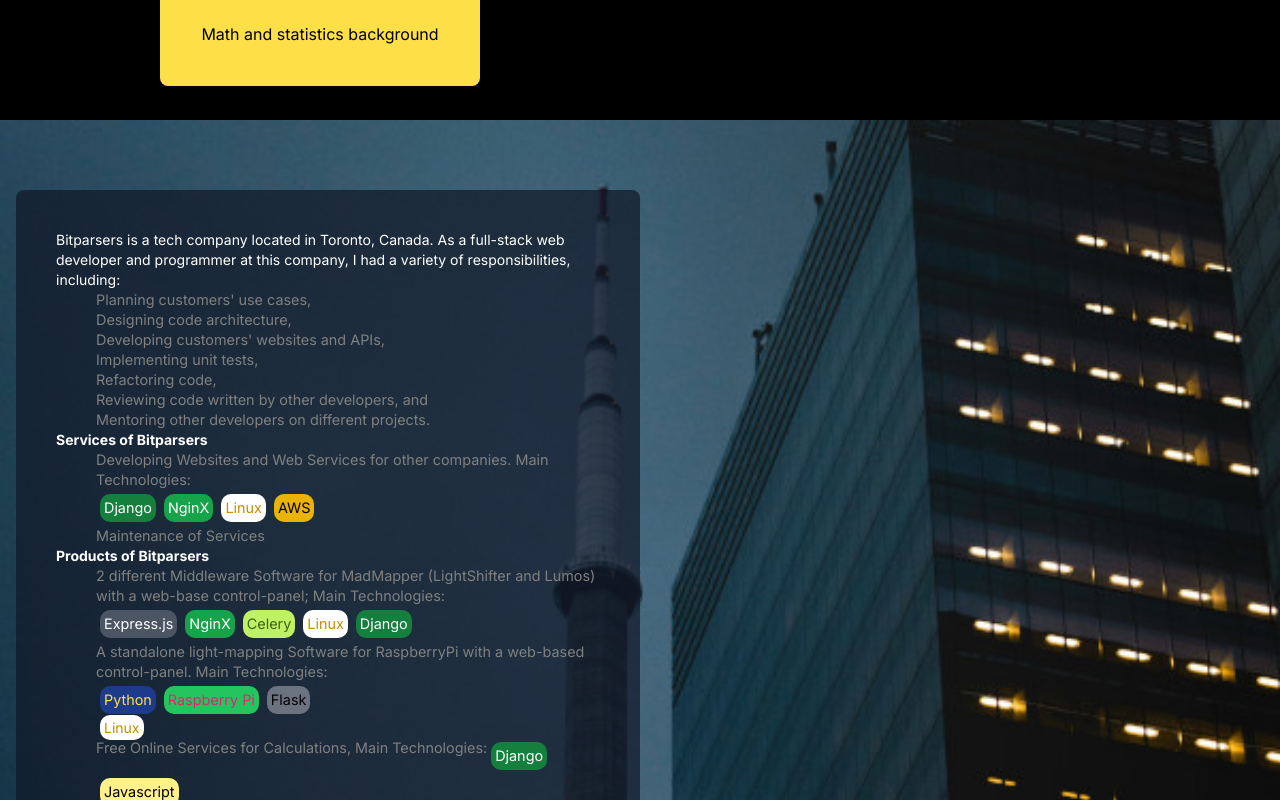
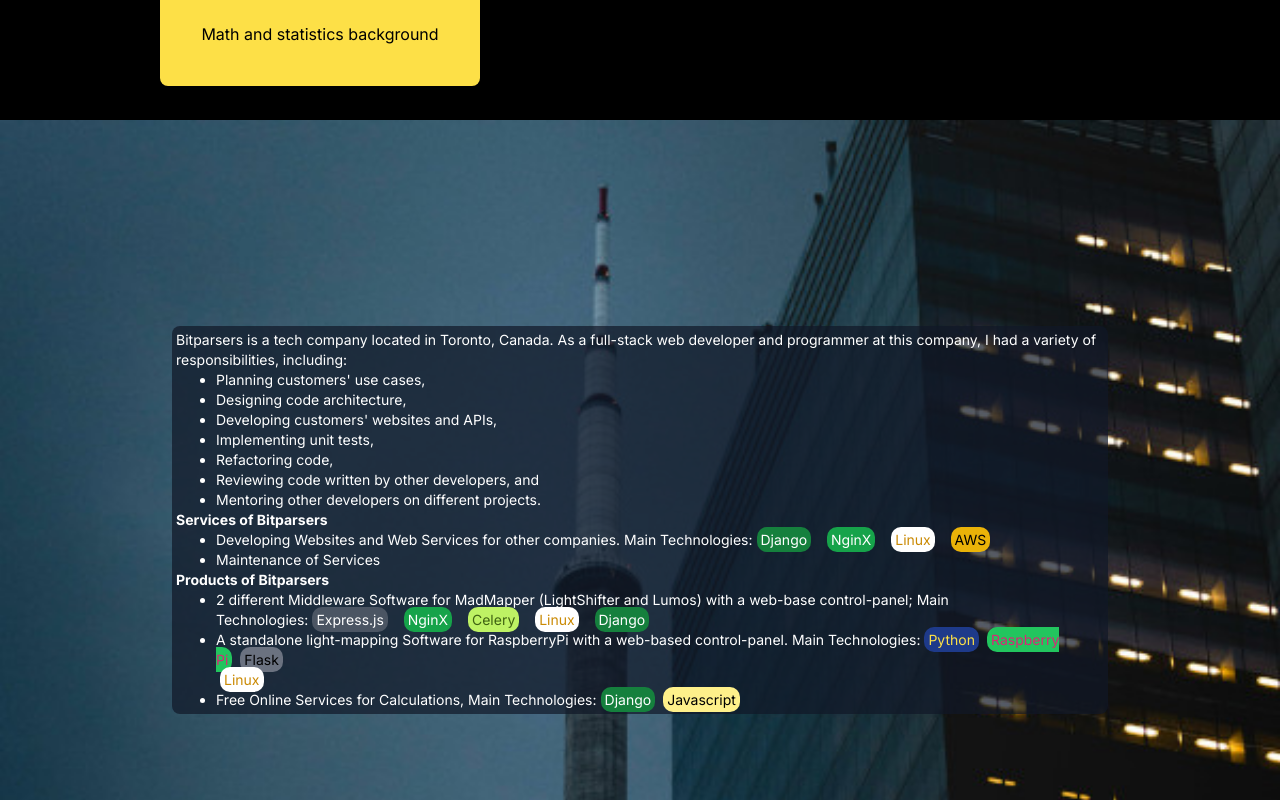
Before and after one commit to SirSaleh/Portfolio, a Next.js app: page / in a window 1280 px wide. Shown: the part 1480-2280 px from the top of the page. Built offline with nearby package versions, Linux system fonts and the light colour scheme.

Commit message:
Fix bug in box sizing of bitparsers page

```diff
--- a/src/app/globals.css
+++ b/src/app/globals.css
@@ -37,8 +37,8 @@ ul {
 }
 
 ul > li {
-  display: flex;
-  flex-wrap: wrap;
+  /* display: block; */
+  margin-right: 10px;
 }
 
 @layer utilities {
--- a/src/app/special components/bitparsersInc_page.tsx
+++ b/src/app/special components/bitparsersInc_page.tsx
@@ -32,13 +32,13 @@ export default function BitparsersIncPage(props: BitparsersIncProps) {
     return (
     <PortfolioSinglePager>
         <div id="base_bitparsers_page" className="base-bitparsers-page w-full h-screen bg-black">
-          <div className="w-screen h-screen flex flex-col md:flex-row justify-evenly p-4 text-left">
-            <div id="bitparsers_description" className="bg-gray-900 bg-opacity-70 rounded-lg	overflow-x-hidden	 item-holder w-3/4 md:w-1/2 text-white m-auto text-sm flex flex-col justify-center p-10 m-auto">
+          <div className="w-screen h-screen flex flex-col justify-center items-center p-4 text-left">
+            <div id="bitparsers_description" className="bg-gray-900 bg-opacity-70 rounded-lg overflow-x-hidden overflow-y-scroll w-full md:w-3/4 text-white m-auto text-sm p-1">
               <div>
                 <p>
                   Bitparsers is a tech company located in Toronto, Canada. As a full-stack web developer and programmer at this company, I had a variety of responsibilities, including:
                 </p>
-                <ul>
+                <ul style={{ listStyleType: 'disc' }}>
                   <li>Planning customers&apos; use cases,</li>
                   <li>Designing code architecture,</li>
                   <li>Developing customers&apos; websites and APIs,</li>
@@ -53,9 +53,9 @@ export default function BitparsersIncPage(props: BitparsersIncProps) {
                 <ul>
                   <li>
                     Developing Websites and Web Services for other companies. Main Technologies:
-                    <SkillItem classNames="!text-white !bg-green-700">Django</SkillItem>
-                    <SkillItem classNames="!bg-green-600 text-white">NginX</SkillItem>
-                    <SkillItem classNames="!bg-white text-yellow-600">Linux</SkillItem>
+                    <SkillItem classNames="!text-white !bg-green-700">Django</SkillItem> &nbsp;
+                    <SkillItem classNames="!bg-green-600 text-white">NginX</SkillItem> &nbsp;
+                    <SkillItem classNames="!bg-white text-yellow-600">Linux</SkillItem> &nbsp;
                     <SkillItem classNames="!bg-yellow-500 text-black" title="EC2, S3, and lambda">AWS</SkillItem>
                   </li>
                   <li>Maintenance of Services</li>
@@ -66,10 +66,10 @@ export default function BitparsersIncPage(props: BitparsersIncProps) {
                 <ul>
                   <li>2 different Middleware Software for MadMapper (LightShifter and Lumos) with
                     a web-base control-panel; Main Technologies:
-                    <SkillItem classNames="!bg-gray-600 text-white">Express.js</SkillItem>
-                    <SkillItem classNames="!bg-green-600 text-white">NginX</SkillItem>
-                    <SkillItem classNames="!bg-lime-300 text-lime-800">Celery</SkillItem>
-                    <SkillItem classNames="!bg-white text-yellow-600">Linux</SkillItem>
+                    <SkillItem classNames="!bg-gray-600 text-white">Express.js</SkillItem> &nbsp;
+                    <SkillItem classNames="!bg-green-600 text-white">NginX</SkillItem> &nbsp;
+                    <SkillItem classNames="!bg-lime-300 text-lime-800">Celery</SkillItem> &nbsp;
+                    <SkillItem classNames="!bg-white text-yellow-600">Linux</SkillItem> &nbsp;
                     <SkillItem classNames="!text-white !bg-green-700">Django</SkillItem>
                   </li>
                   <li>A standalone light-mapping Software for RaspberryPi with a web-based control-panel. Main Technologies:
```
